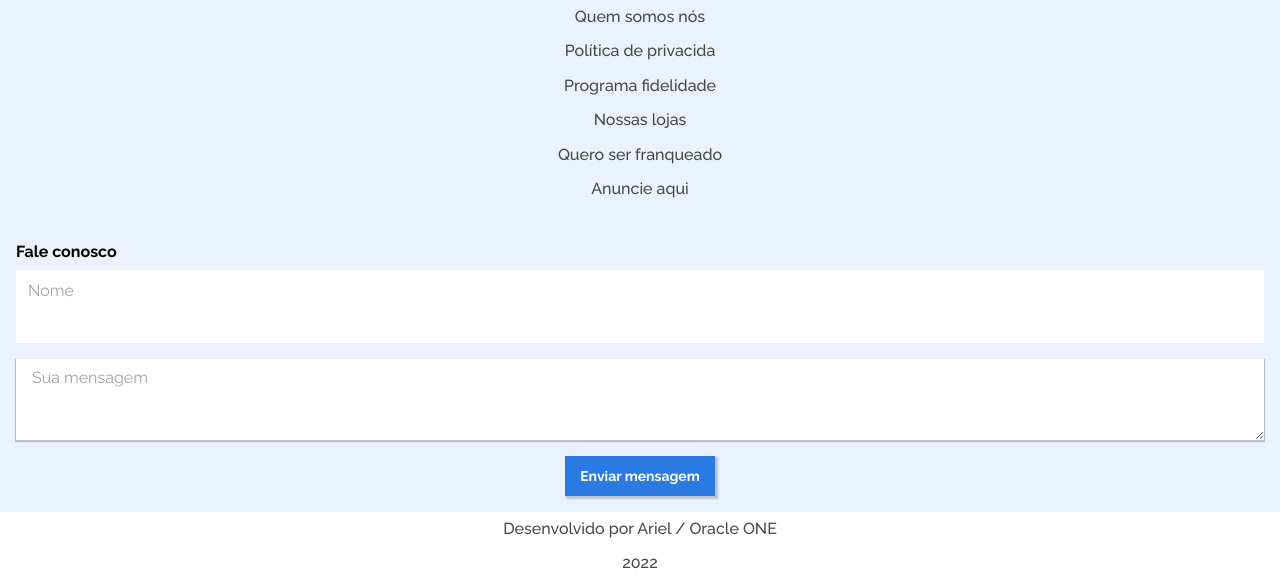
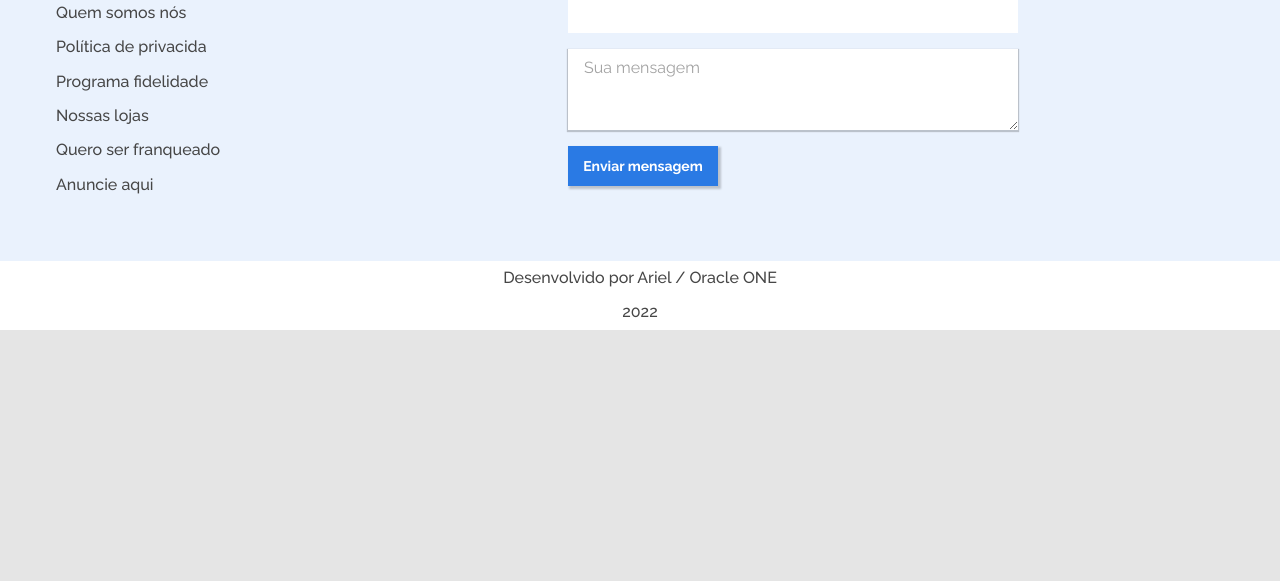
Before and after one commit to arielcBR/Alura-geeks-ecommerce, a plain HTML site: page index.html in a window 1280 px wide. Shown: the part 1596-2177 px from the top of the page. After the commit the page ends 1926 px from the top, so only its background shows below. Drawn offline with Linux system fonts and the light colour scheme.

Commit message:
finalizado responsivo pagina index

```diff
--- a/index.html
+++ b/index.html
@@ -182,6 +182,7 @@
             </div>
         </section>
     </main>
+    <div class="info">
         <section class="container mapa">
         <nav class="mapa__nav">
             <img class="mapa__logo" src="src/images/logo.png" alt="Logo alura geek">
@@ -202,6 +203,7 @@
                 <button class="formulario__button" type="submit">Enviar mensagem</button>
             </form>
         </section>
+    </div>
     <footer class="container rodape">
         <p class="rodape__texto">Desenvolvido por Ariel / Oracle ONE</p>
         <p class="rodape__texto">2022</p>
--- a/src/styles/base.css
+++ b/src/styles/base.css
@@ -25,7 +25,24 @@ body{
     text-decoration: none;
 }
 
-.container{
-    padding-left: 1rem;
-    padding-right: 1rem;
+
+@media screen and (max-width: 425px) {
+    .container{
+        padding-left: 1rem;
+        padding-right: 1rem;
+    }
 }
+
+@media screen and (min-width: 768px) {
+    .container{
+        padding-left: 2.5rem;
+        padding-right: 2.5rem;
+    }
+}
+
+@media screen and (min-width: 1024px) {
+    .container{
+        padding-left: 3.5rem;
+        padding-right: 3.5rem;
+    }
+}
--- a/src/styles/contato.css
+++ b/src/styles/contato.css
@@ -66,3 +66,33 @@
     text-align: center;
     width: 150px;
 }
+
+@media screen and (min-width: 768px) {
+    .contato{
+        height: 360px;
+        width: 60%;
+    }
+
+    .formulario{
+        align-items: flex-start;
+    }
+
+    .form__titulo{
+        padding-top: 2rem;
+    }
+}
+
+@media screen and (min-width: 1024px) {
+
+    .formulario__legenda{
+        max-width: 450px;
+    }
+
+    .formulario__input{
+        max-width: 450px;
+    }
+
+    .formulario__textarea{
+        max-width: 450px;
+    }
+}
--- a/src/styles/mapa.css
+++ b/src/styles/mapa.css
@@ -25,3 +25,22 @@
     padding-bottom: 1rem;
     text-decoration: none;
 }
+
+@media screen and (min-width: 768px) {
+    .info{
+        align-items: center;
+        display: flex;
+        flex-direction: row;
+        justify-items: center;
+    }
+
+    .mapa{
+        width: 40%;
+        height: 360px;
+    }
+
+    .mapa__nav{
+        align-items: flex-start;
+        text-align: start;
+    }
+}
--- a/src/styles/produtos.css
+++ b/src/styles/produtos.css
@@ -110,6 +110,11 @@
     .hide{
         display: none;
     }
+
+    .produto__descricao{
+        font-size: 0.75rem;
+        font-weight: 400;
+    }
 }
 
 @media screen and (min-width: 768px) {
@@ -146,7 +151,17 @@
         width: calc((100% - 5rem) / 6);
     }
 
+    .produto__descricao{
+        font-size: 0.8rem;
+    }
+
     .hide{
         display: flex;
     }
 }
+
+@media screen and (min-width: 1440px) {
+    .produto__descricao{
+        font-size: 1rem;
+    }
+}
```
Lines whose indentation alone changed are shown as unchanged.
